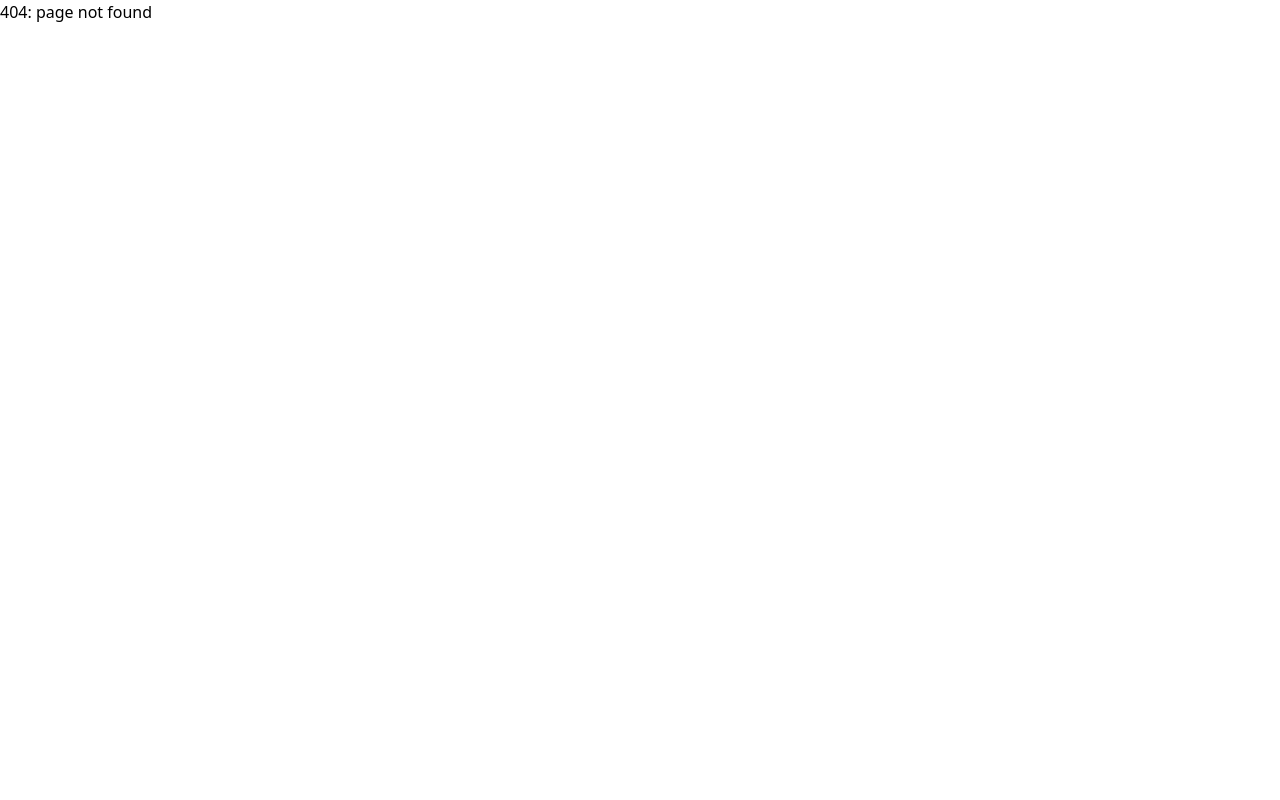
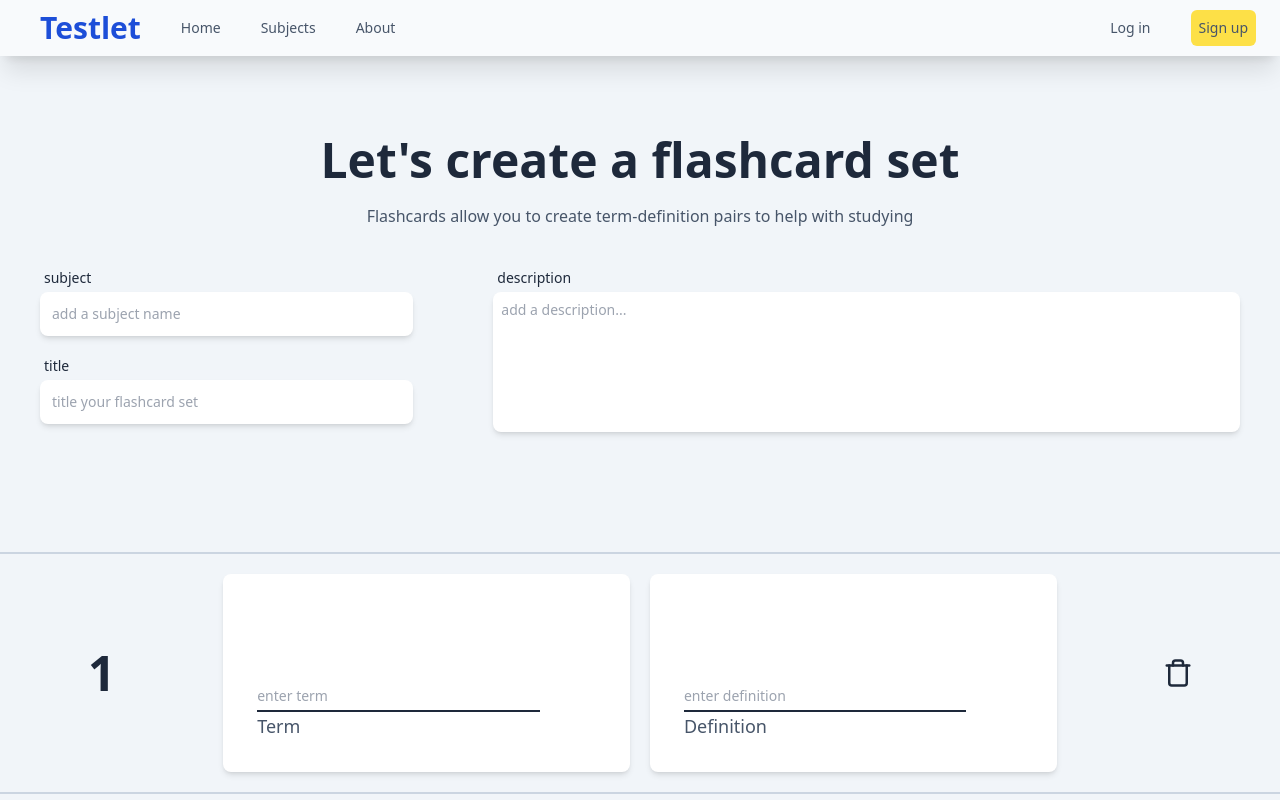
Before and after one commit to gbarn360/Testlet, a React (Create React App) app: page /home/createFlashCard in a window 1280 px wide. Before the commit this address had no page. Shown: the top 800 px of the page. Built offline with nearby package versions, Linux system fonts and the light colour scheme.

Commit message:
progress on home,subjectpage,createSubject,createFlashcard

```diff
--- a/src/App.js
+++ b/src/App.js
@@ -1,4 +1,4 @@
-import React from "react";
+import React, { useState } from "react";
 import { BrowserRouter as Router, Route, Routes } from "react-router-dom"
 import Root from "./screens/Root";
 import SignIn from "./components/SignIn";
@@ -6,6 +6,8 @@ import CreateAccount from "./components/CreateAccount";
 import PagenotFound from "./screens/PagenotFound";
 import Home from "./screens/Home";
 import SubjectPage from "./components/SubjectPage";
+import CreateSubject from "./components/CreateSubject";
+import CreateFlashCard from "./components/CreateFlashCard";
 import "./App.css";
 
 export default function App() {
@@ -19,7 +21,10 @@ export default function App() {
           <Route path="/signIn" element={<SignIn />} />
           <Route path="/createAccount" element={<CreateAccount />} />
           <Route path="/home" element={<Home />} />
-          <Route path="/home/subject" element={<SubjectPage />} />
+          <Route path="/home/:subjectId" element={<SubjectPage />} />
+          <Route path="/home/createSubject" element={<CreateSubject />} />
+          <Route path="/home/createFlashCard" element={<CreateFlashCard />} />
+
           <Route path="*" element={<PagenotFound />} />
 
         </Routes>
--- a/src/components/CreateAccount.js
+++ b/src/components/CreateAccount.js
@@ -152,9 +152,9 @@ export default function CreateAccount() {
                     </div>
                     <div className="flex flex-row md:flex-col space-x-10  mb-10 justify-start ">
                         <div className="flex flex-col md:flex-row md: space-x-10 md:ml-11">
-                            <input onChange={(e) => { setFirstname(e.target.value) }} value={firstname} type="text" name="firstname" placeholder="First name" className="ml-10 md:ml-0  w-24 placeholder-slate-300 border-b-2 border-blue-500 p-2 text-center outline-none" />
-                            <input onChange={(e) => { setLastname(e.target.value) }} value={lastname} type="text" name="lastname" placeholder="Last name" className="w-24 placeholder-slate-300 border-b-2 border-blue-500 p-2 text-center outline-none" />
-                            <button onClick={() => { setShowCalendar(true); }} className="w-24  border-b-2 border-blue-500 p-2 text-center outline-none text-slate-300">{dateVal}</button>
+                            <input onChange={(e) => { setFirstname(e.target.value) }} value={firstname} type="text" name="firstname" placeholder="First name" className="ml-10 md:ml-0  w-24 placeholder-slate-300 border-b-2 border-blue-800 p-2 text-center outline-none" />
+                            <input onChange={(e) => { setLastname(e.target.value) }} value={lastname} type="text" name="lastname" placeholder="Last name" className="w-24 placeholder-slate-300 border-b-2 border-blue-800 p-2 text-center outline-none" />
+                            <button onClick={() => { setShowCalendar(true); }} className="w-24  border-b-2 border-blue-800 p-2 text-center outline-none text-slate-300">{dateVal}</button>
                         </div>
                         <h3 className="text-red-600 font-medium mt-9 md:mt-2">
                             {personalInfoMessage.split('\n').map((item) => (
@@ -193,10 +193,10 @@ export default function CreateAccount() {
                         </div>
 
                         <div className="flex flex-col w-5/6  ">
-                            <button onClick={() => { if (confirmPassword == password) logUserIn() }} className="bg-blue-500 mt-10 h-16 text-xl font-medium text-white rounded-md">Sign up</button>
+                            <button onClick={() => { if (confirmPassword == password) logUserIn() }} className="bg-blue-800 mt-10 h-16 text-xl font-medium text-white rounded-md">Sign up</button>
                             <div className="flex flex-row border-2 border-slate-300 mt-5 p-2 justify-center space-x-2 text-sm rounded-md">
                                 <h3 className="font-medium text-slate-700">Already have an account?</h3>
-                                <button onClick={() => { window.location.href = "/signIn" }} className="text-blue-500">Sign in</button>
+                                <button onClick={() => { window.location.href = "/signIn" }} className="text-blue-800">Sign in</button>
                             </div>
                         </div>
                         <div className="h-10"></div>
--- a/src/components/CreateCard.js
+++ b/src/components/CreateCard.js
@@ -1,16 +1,15 @@
 import React from "react";
 
+export default function CreateCard({ display, Icon, color, header, text }) {
 
-
-export default function CreateCard({ Icon, color, header, text }) {
     return (
-        <div onClick={() => { alert() }} className={`w-1/3 h-3/4 bg-${color}-200 rounded-lg m-10 flex flex-row shadow-lg hover:bg-${color}-400 transition-colors duration-200 ease-in-out`}>
+        <div onClick={() => { window.location.href = `/home/${display}` }} className={`w-1/3 h-3/4 bg-${color}-200 rounded-lg m-10 flex flex-row shadow-lg hover:bg-${color}-400 transition-colors duration-200 ease-in-out`}>
             <div className="w-1/4 h-full  flex justify-center items-center">
                 <Icon className={`text-4xl text-${color}-700`} />
             </div>
             <div className="justify-center items-start flex flex-col">
                 <h1 className="text-2xl text-slate-800 font-bold">{header}</h1>
-                <h3 className="text-base tracking-wide">{text}</h3>
+                <h3 className="text-base tracking-wide pr-1">{text}</h3>
             </div>
         </div>
     )
--- /dev/null
+++ b/src/components/CreateFlashCard.js
@@ -0,0 +1,46 @@
+import React, { useState } from "react";
+import NavBar from "./NavBar";
+import Flashcard from "./Flashcard";
+
+export default function CreateFlashCard() {
+    const [subject, setSubject] = useState("");
+    const [title, setTitle] = useState("");
+    const [description, setDescription] = useState("");
+
+
+    return (
+
+        <div className="w-screen h-auto bg-slate-100 ">
+            <NavBar />
+            <div className="w-screen  flex flex-col justify-start items-center">
+                <h1 className="text-5xl font-bold text-slate-800 mt-20 m-5">Let's create a flashcard set</h1>
+                <h3 className="text-base text-slate-600">Flashcards allow you to create term-definition pairs to help with studying</h3>
+            </div>
+            <div className="w-screen flex flex-row justify-center ">
+                <div className="flex flex-col w-1/3 m-10 space-y-5">
+                    <div className=" ">
+                        <h3 className="text-sm ml-1 text-slate-800 mb-1 font-medium">subject</h3>
+                        <input onChange={(e) => { setSubject(e.target.value) }} className=" text-sm w-full shadow-md rounded-lg p-3" type="text" placeholder="add a subject name" />
+                    </div>
+                    <div className="">
+                        <h3 className="text-sm ml-1 text-slate-800 mb-1 font-medium">title</h3>
+                        <input onChange={(e) => { setTitle(e.target.value) }} className="text-sm w-full shadow-md rounded-lg p-3" type="text" placeholder="title your flashcard set" />
+
+                    </div>
+                </div>
+                <div className="w-2/3 m-10 ">
+                    <h3 className="text-sm ml-1 text-slate-800 mb-1 font-medium">description</h3>
+                    <input onChange={(e) => { setDescription(e.target.value) }} className="text-sm w-full  shadow-md rounded-lg pl-2 pt-2 pb-28" type="text" placeholder="add a description..." />
+                </div>
+
+            </div>
+            <div className="w-screen flex flex-col justify-center items-center mt-20">
+                <Flashcard index={1} />
+                <Flashcard index={2} />
+                <Flashcard index={3} />
+
+                <button className="bg-blue-800 w-1/4 p-2 rounded-xl text-white mt-10">add another</button>
+            </div>
+        </div>
+    )
+}
--- /dev/null
+++ b/src/components/CreateSubject.js
@@ -0,0 +1,30 @@
+import React, { useState } from "react";
+import NavBar from "./NavBar";
+export default function CreateSubject() {
+
+    const [subjectName, setName] = useState("");
+    const [errorMessage, setErrorMessage] = useState("");
+    const createSubject = () => {
+        if (subjectName.length > 0) {
+            //make api call
+
+            window.location.href = "/home";
+        }
+        else {
+            setErrorMessage("Must include a name");
+        }
+    }
+    return (
+
+        <div className="w-screen h-screenbg-white ">
+            <NavBar />
+            <div className="w-screen h-screen flex flex-col justify-start items-center">
+                <h1 className="text-5xl font-bold text-slate-800 mt-20 m-5">Let's create a subject</h1>
+                <h3 className="text-base text-slate-600">Subjects allow you to organize your flashcards and quizzes</h3>
+                <input onChange={(e) => { if (subjectName.length > 0) { setErrorMessage("") } setName(e.target.value) }} type="text" name="subjectName" placeholder="enter a subject name" className="w-1/4 border-2 rounded-xl p-2 mt-14 border-blue-800 placeholder-slate-300 text-center outline-none" />
+                <h4 className="text-red-500">{errorMessage}</h4>
+                <button className="m-10 rounded-lg bg-blue-800 pt-2 pb-2 p-10 text-white" onClick={() => { alert("subject created: " + subjectName); createSubject() }}>Create Subject</button>
+            </div>
+        </div>
+    )
+}
--- /dev/null
+++ b/src/components/Flashcard.js
@@ -0,0 +1,32 @@
+import React, { useState } from "react";
+import { FiTrash } from 'react-icons/fi';
+
+export default function Flashcard({ index }) {
+    const [term, setTerm] = useState("");
+    const [definition, setDefinition] = useState("");
+    return (
+        <div className="w-screen h-60 flex flex-row  space-x-5 border-t-2 border-slate-300">
+            <div className="w-1/6 h-full  flex justify-center items-center">
+                <h1 className="text-5xl font-bold text-slate-800">{index}</h1>
+            </div>
+            <div className="w-1/3 m-5 bg-white rounded-lg shadow-md flex justify-center">
+                <div className="w-5/6  flex flex-col justify-center mt-20">
+                    <input onChange={(e) => { setTerm(e.target.value) }} className="w-5/6 border-b-2 border-slate-800 text-sm pb-1 outline-none" type="text" placeholder="enter term" />
+                    <h3 className="text-lg font-medium text-slate-600">Term</h3>
+                </div>
+
+            </div>
+            <div className="w-1/3 m-5 bg-white rounded-lg shadow-md flex justify-center">
+                <div className="w-5/6  flex flex-col justify-center mt-20">
+                    <input onChange={(e) => { setDefinition(e.target.value) }} className="w-5/6 border-b-2 border-slate-800 text-sm pb-1 outline-none whitespace-pre-wrap" type="text" placeholder="enter definition" />
+
+                    <h3 className="text-lg font-medium text-slate-600">Definition</h3>
+                </div>
+            </div>
+            <div className="w-1/6 h-full flex justify-center items-center">
+                <h1 className="text-3xl font-bold text-slate-800"><FiTrash /></h1>
+
+            </div>
+        </div>
+    )
+}
--- a/src/components/SignIn.js
+++ b/src/components/SignIn.js
@@ -28,7 +28,7 @@ export default function SignIn() {
         }
     }
 
-    const accentColor = "blue-500";
+    const accentColor = "blue-800";
     return (
         <div className="grid grid-cols-1 md:grid-cols-2 w-screen h-screen ">
             <div className="hidden md:block bg-yellow-500">
--- a/src/components/Subject.js
+++ b/src/components/Subject.js
@@ -1,10 +1,11 @@
-import React, { useState } from "react";
+import React, { useState, useEffect } from "react";
 
 export default function Subject({ name }) {
     const [isHovered, setIsHovered] = useState(false);
 
+
     return (
-        <div onClick={() => { window.location.href = "/home/subject" }}
+        <div onClick={() => { window.location.href = `/home/${name.replace(/ /g, "_")}` }}
             onMouseEnter={() => setIsHovered(true)}
             onMouseLeave={() => setIsHovered(false)}
             className="w-3/4 h-56 bg-slate-100 mb-10 rounded-lg shadow-lg flex justify-center items-center hover:bg-slate-800 transition-colors duration-200"
--- a/src/components/SubjectPage.js
+++ b/src/components/SubjectPage.js
@@ -1,11 +1,38 @@
 import React from "react"
 import NavBar from "./NavBar"
+import CreateCard from "./CreateCard"
+import { BsBoxFill } from 'react-icons/bs';
+import { RxCardStack } from 'react-icons/rx';
+import { useParams } from "react-router-dom";
 
 export default function SubjectPage() {
+    const { subjectId } = useParams();
+
     return (
         <div>
             <NavBar />
-            subject page
+            <div className="w-screen h-screen flex flex-col">
+                <div className="w-screen flex flex-row">
+                    <div className="w-1/3 flex justify-start items-start ">
+                        <h1 className="text-5xl font-bold  h-full pt-10 pl-10 text-slate-800">{subjectId.replace(/_/g, " ")}</h1>
+                    </div>
+                    <div className="w-2/3 flex flex-row justify-end items-start ">
+                        <CreateCard Icon={BsBoxFill} color={"yellow"} header={"Create Quiz"} text={"For testing your knowledge"} />
+                        <CreateCard Icon={RxCardStack} color={"blue"} header={"Create Flashcard"} text={"For creating key-answer pairs"} />
+                    </div>
+                </div>
+                <div className="w-screen h-screen grid grid-cols-2 mt-20">
+                    <div className="">
+                        <h1 className="text-lg font-bold text-slate-700 tracking-wide ml-10">Flashcards</h1>
+
+                    </div>
+                    <div className="">
+                        <h1 className="text-lg font-bold text-slate-700 tracking-wide ml-10">Quizzes</h1>
+
+                    </div>
+                </div>
+
+            </div>
         </div>
 
     )
--- a/src/screens/Home.js
+++ b/src/screens/Home.js
@@ -1,25 +1,30 @@
-import React from "react";
+import React, { useState, useEffect } from "react";
 import Navbar from "../components/NavBar";
 import CreateCard from "../components/CreateCard";
 import Subject from "../components/Subject";
 import { BsBoxFill } from 'react-icons/bs';
 import { RxCardStack } from 'react-icons/rx';
 
+
 export default function Home() {
 
+
+
+
+
     return (
-        <div>
+        <div >
             <Navbar />
-            <div className="w-screen h-screen flex flex-col ">
+            <div className="w-screen h-screen flex flex-col " >
                 <div className="w-screen h-2/5  flex flex-row items-center justify-start">
-                    <CreateCard Icon={BsBoxFill} color={"emerald"} header={"Create Subject"} text={"For organizing your flashcards and quizzes"} />
-                    <CreateCard Icon={RxCardStack} color={"blue"} header={"Create Flashcard"} text={"For creating key-answer pairs"} />
+                    <CreateCard display={"createSubject"} Icon={BsBoxFill} color={"emerald"} header={"Create Subject"} text={"For organizing your flashcards and quizzes"} />
+                    <CreateCard display={"createFlashcard"} Icon={RxCardStack} color={"blue"} header={"Create Flashcard"} text={"For creating key-answer pairs"} />
 
                 </div>
                 <div className="w-screen h-screen mt-5">
                     <h1 className="text-lg font-bold text-slate-700 tracking-wide ml-10">Subjects</h1>
                     <div className="grid grid-cols-3 justify-items-center mt-10">
-                        <Subject name={"Math"} />
+                        <Subject name={"Math and Stats"} />
                         <Subject name={"CMPSC 441"} />
                         <Subject name={"Chemistry 110"} />
                         <Subject />
```
Also changed, not shown: 1 other file (tests, documents, lock files or other folders).
